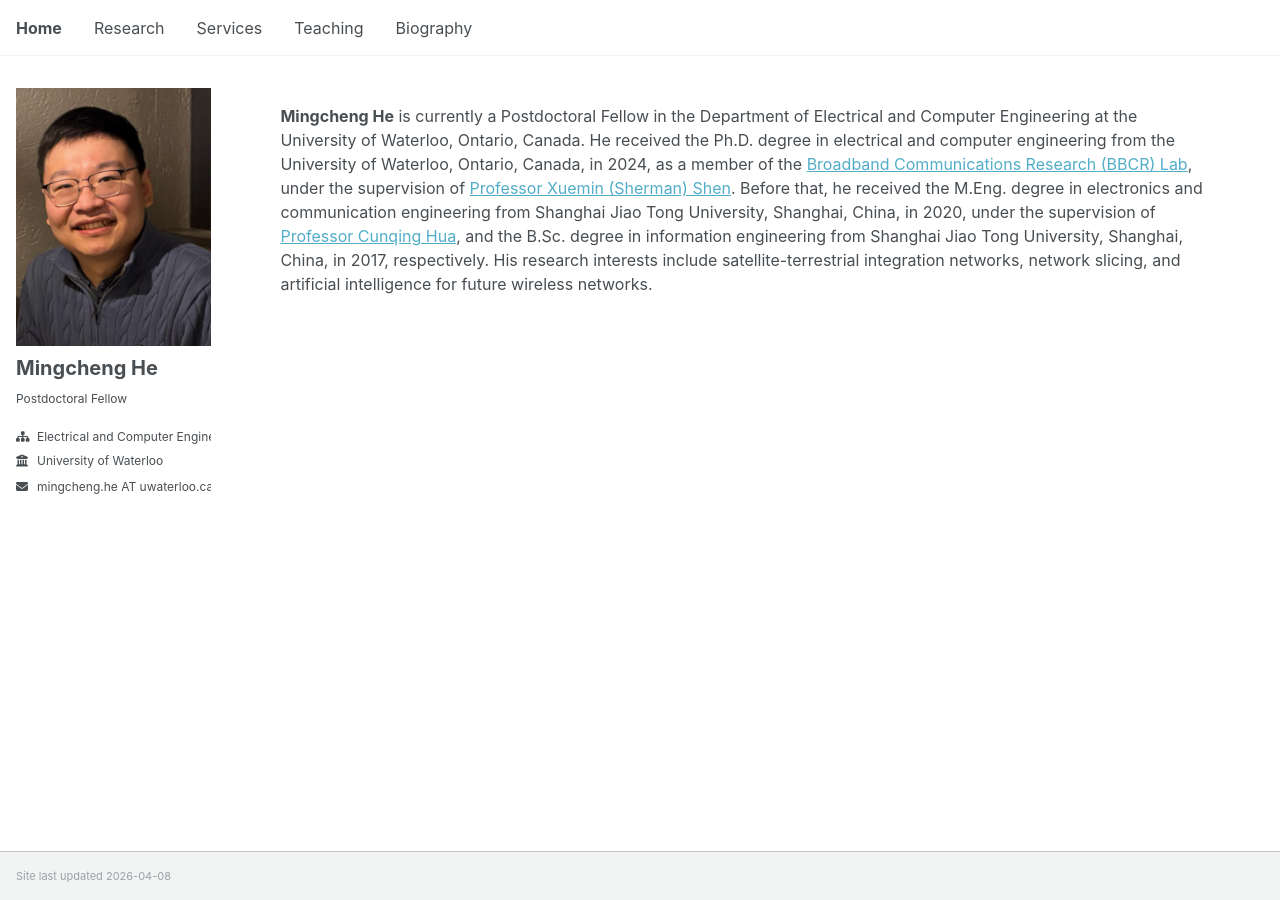
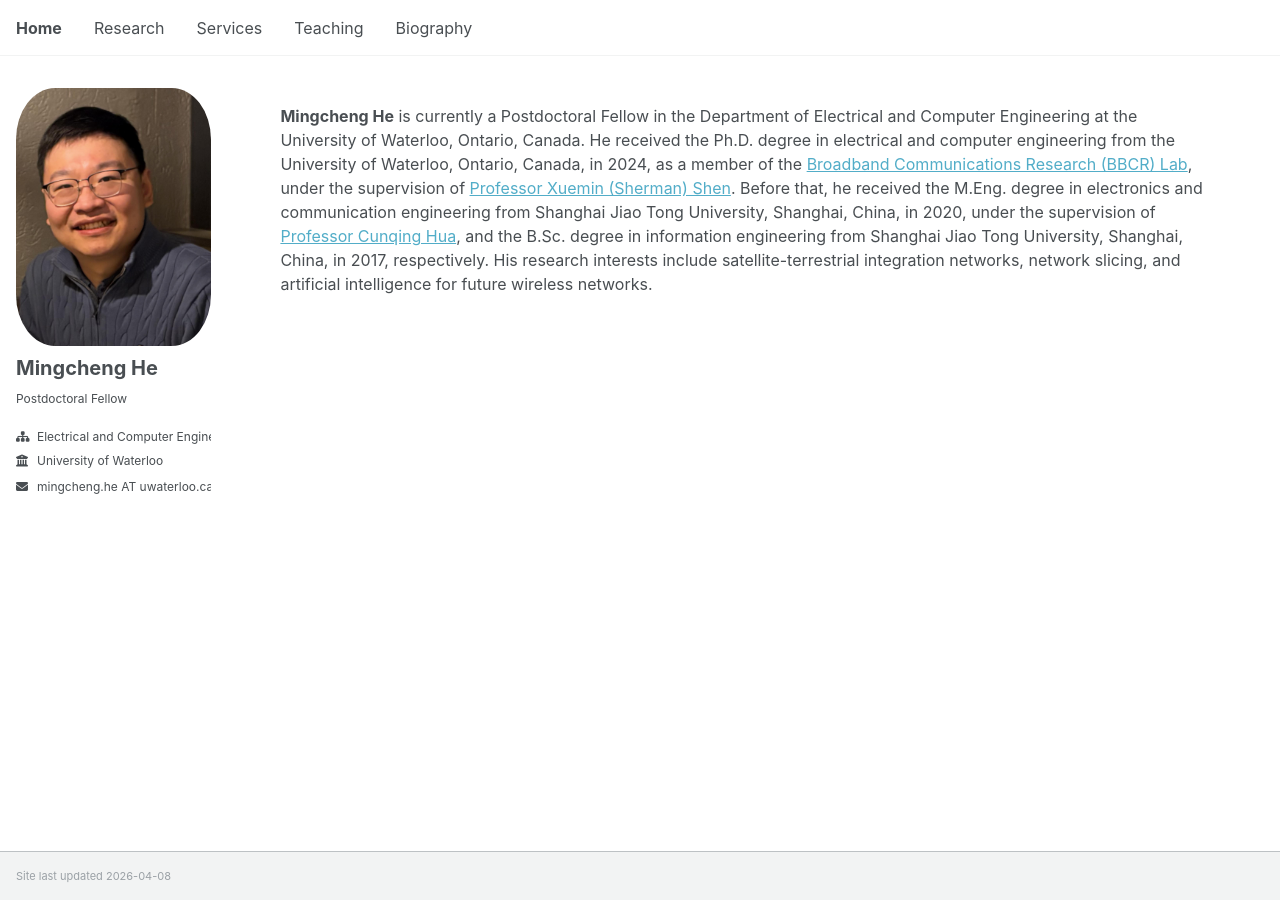
Before and after one commit to mingcheng-he/mingcheng-he.github.io, a Jekyll site: the page built from _pages/about.md, in a window 1280 px wide. Built offline with Jekyll 4.4.1, drawn with Linux system fonts in a browser that asks for light colours; a script that is not in the unit is left out.

Commit message:
Update _sidebar.scss

```diff
--- a/_sass/layout/_sidebar.scss
+++ b/_sass/layout/_sidebar.scss
@@ -95,11 +95,11 @@
 
   img {
     max-width: 210px; // 175
-    border-radius: 0; // 50%
+    border-radius: 20%; // 50%
 
     @include breakpoint($large) {
       padding: 0; // 5
-      border: none; // 1px solid var(--global-border-color);
+      border: 1px; //none; // 1px solid var(--global-border-color);
     }
   }
 }
```
